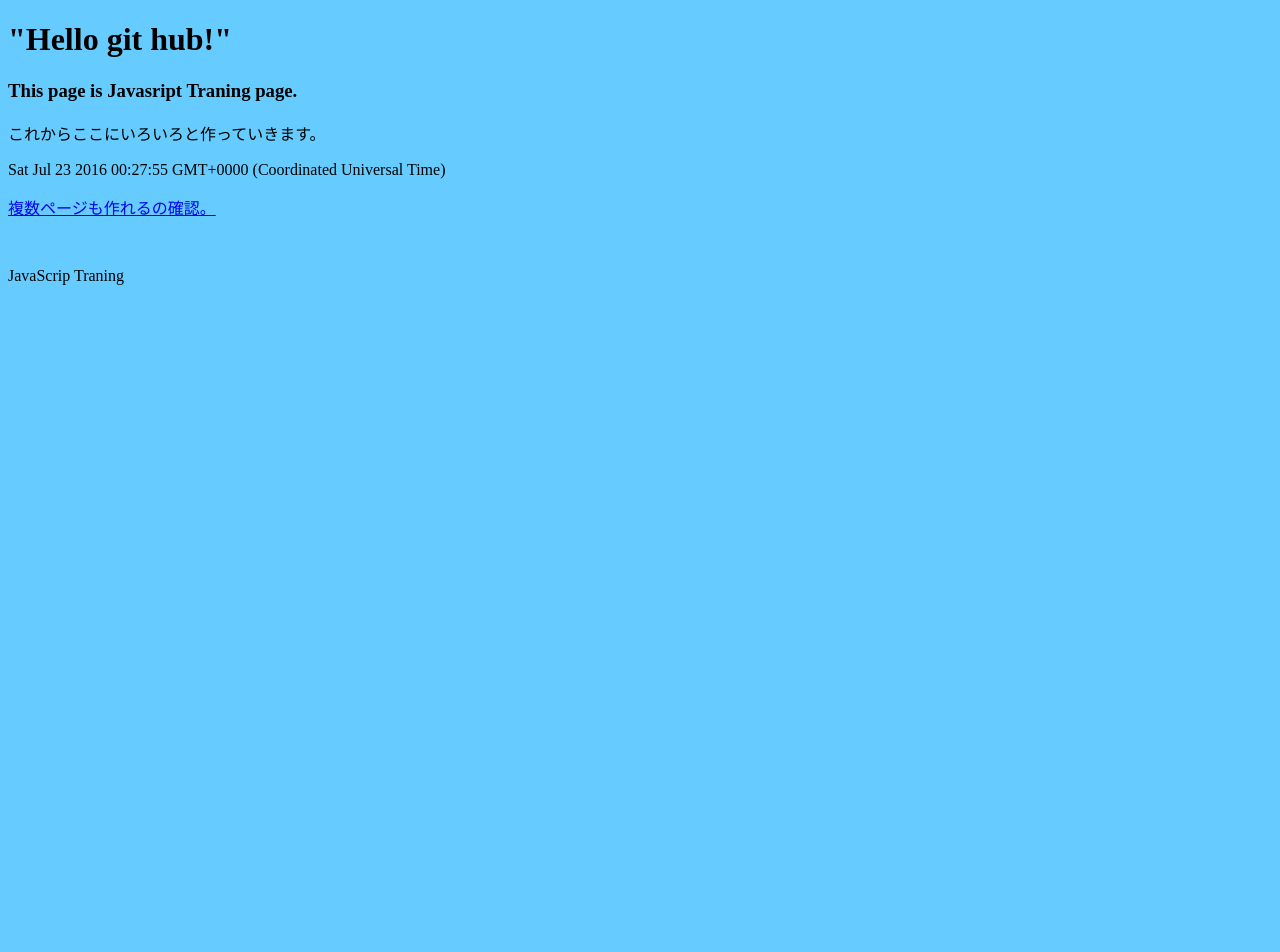
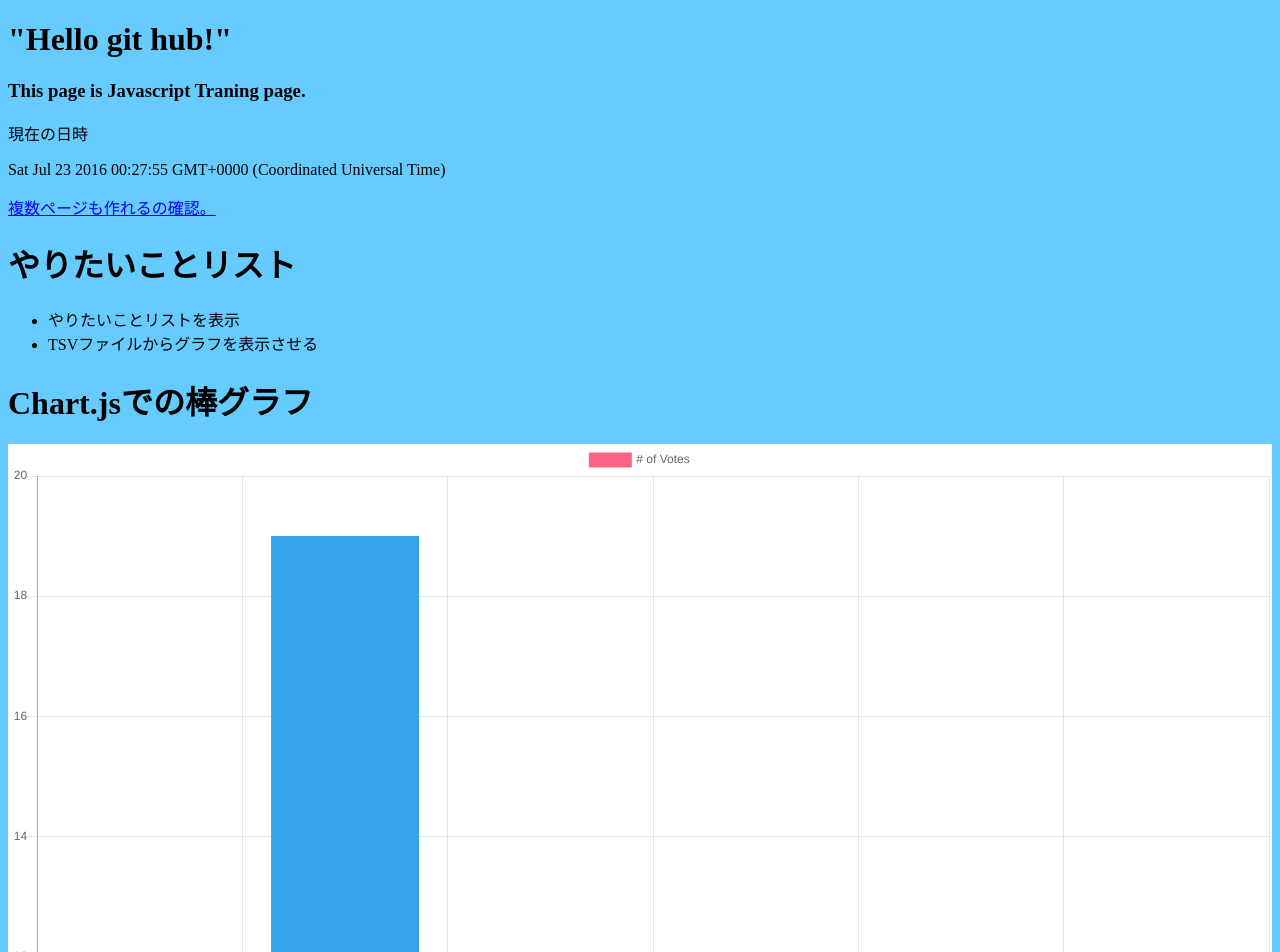
Before and after one commit to tadaken3/twitter-api-image-list, a plain HTML site: page index.html in a window 1280 px wide. Shown: the top 952 px of the page. Before the commit the page ends 800 px from the top, so only its background shows below. Drawn offline with nearby package versions, Linux system fonts and the light colour scheme.

Commit message:
Chart.jsを実装

```diff
--- a/css/style.css
+++ b/css/style.css
@@ -1,49 +1,7 @@
 @charset "utf-8";
 body {
-	background-color: #66ccff;
+    background-color: #66ccff;
 }
-
-table.type1 {
-    border-collapse: collapse;
-    border-bottom: 2px solid black;
-    border-top: 2px solid black;
-    font-size: 12px;
-    margin:2em 1em;
+#myChart {
+    background-color: #FFFFFF;
 }
-
-table.type1 tr {
-    border-width: 0;
-    border-style: solid;
-}
-
-table.type1 tr:nth-child(2) td {
-    padding-top: 0.5em;
-}
-
-table.type1 tr:last-child td {
-    padding-bottom: 0.4em;
-}
-
-table.type1 tr:first-child {
-    border-bottom: 4px double black;
-}
-
-table.type1 th {
-    padding: 0.5em;
-}
-
-table.type1 td {
-    padding: 0.2em 0.5em 0.1em 0.5em;
-    white-space: nowrap;
-}
-
-table.type1 td:nth-child(6n+2) {
-    padding-right: 1em;
-    text-align: right;
-}
-
-table.type1 td:nth-child(6n) {
-    padding-right: 1em;
-    text-align: right;
-}
-table_type2.css
--- a/index.html
+++ b/index.html
@@ -9,18 +9,33 @@
 <body>
 
 <h1>"Hello git hub!"</h1>
+<h3>This page is Javascript Traning page.</h3>
 
-<h3>This page is Javasript Traning page.</h3>
-<p>これからここにいろいろと作っていきます。</p>
+<p>現在の日時</p>
 <p id='choice'>ここに日時を追加します</p>
 <a href="about.html">複数ページも作れるの確認。</a>
+<div>
 
 	<table class="type1" data="test.tsv"></table>
 
-<footer>JavaScrip Traning</footer>
+</div>
+<div>
+	<h1>やりたいことリスト</h1>
+	<ul id='list'>
+	</ul>
+</div>
 
 
+<div>
+	<script src="https://cdnjs.cloudflare.com/ajax/libs/Chart.js/2.1.6/Chart.min.js"></script>
+	<h1>Chart.jsでの棒グラフ</h1>
+	<canvas id="myChart" width="400" height="400"></canvas>
+
+</div>
+<footer>JavaScrip Traning</footer>
 <script src="script.js"></script>
 <script src="getCSVFile.js"></script>
+
+
 </body>
 </html>
--- a/script.js
+++ b/script.js
@@ -1 +1,52 @@
+//現在の日付を表示
 (document.getElementById('choice')).textContent = new Date();
+
+//やりたいことリストを表示
+var todo = ['やりたいことリストを表示','TSVファイルからグラフを表示させる'];
+console.log(todo.length);
+
+for (var i = 0; i < todo.length; i++) {
+	var li = document.createElement('li');
+	li.textContent = todo[i];
+	document.getElementById('list').appendChild(li);
+}
+
+//Chart.js
+
+var ctx = document.getElementById("myChart");
+var myChart = new Chart(ctx, {
+    type: 'bar',
+    data: {
+        labels: ["Red", "Blue", "Yellow", "Green", "Purple", "Orange"],
+        datasets: [{
+            label: '# of Votes',
+            data: [12, 19, 3, 5, 2, 3],
+            backgroundColor: [
+                'rgba(255, 99, 132, 1)',
+                'rgba(54, 162, 235, 1)',
+                'rgba(255, 206, 86, 1)',
+                'rgba(75, 192, 192, 1)',
+                'rgba(153, 102, 255, 1)',
+                'rgba(255, 159, 64, 1)'
+            ],
+            borderColor: [
+                'rgba(255,99,132,1)',
+                'rgba(54, 162, 235, 1)',
+                'rgba(255, 206, 86, 1)',
+                'rgba(75, 192, 192, 1)',
+                'rgba(153, 102, 255, 1)',
+                'rgba(255, 159, 64, 1)'
+            ],
+            borderWidth: 3
+        }]
+    },
+    options: {
+        scales: {
+            yAxes: [{
+                ticks: {
+                    beginAtZero:true
+                }
+            }]
+        }
+    }
+});
```
